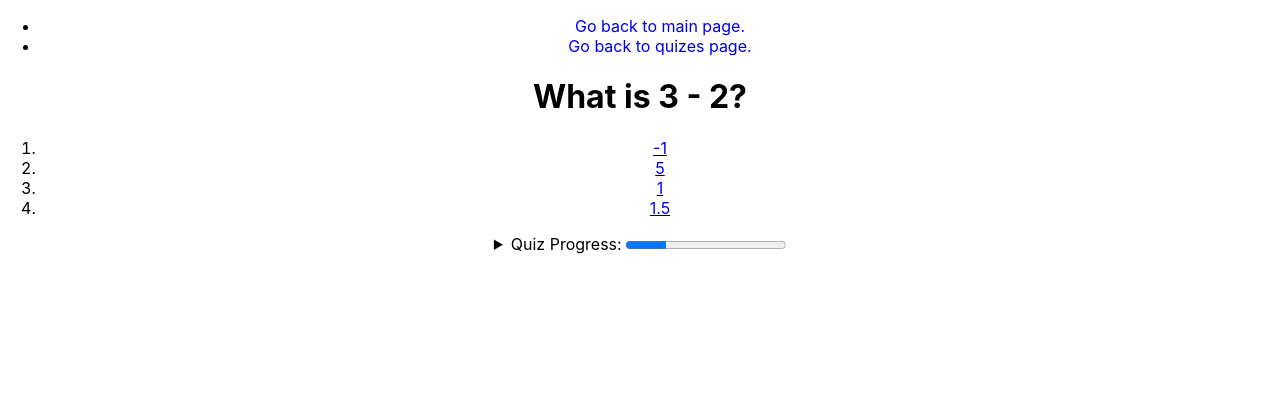
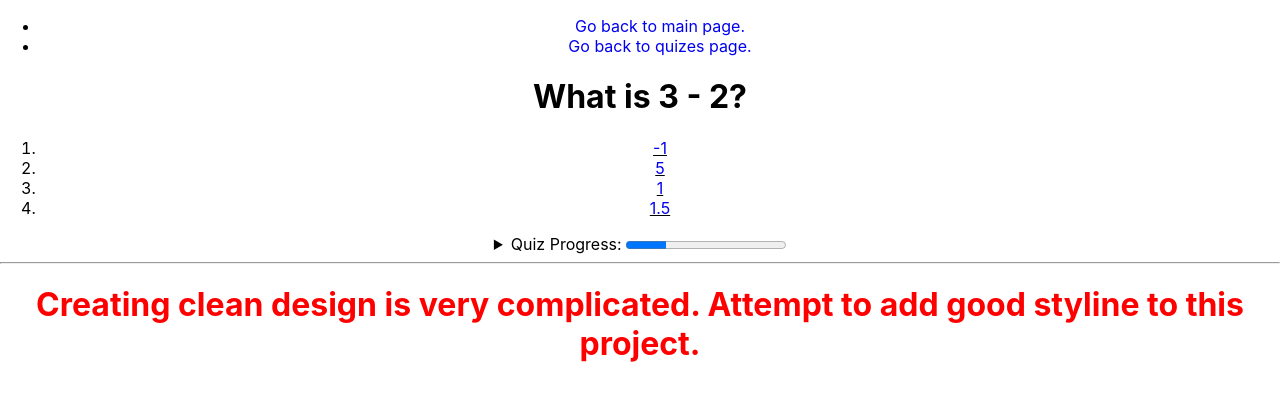
Before and after one commit to johnnyperdomo/collab, a React (Create React App) app: page / in a window 1280 px wide. Shown: the top 400 px of the page. Built offline with nearby package versions, Linux system fonts and the light colour scheme.

Commit message:
Added new header

```diff
--- a/src/App.js
+++ b/src/App.js
@@ -40,6 +40,10 @@ function App() {
             <li>1 out of 4 questions answered correctly.</li>
           </ul>
         </details>
+        <hr/>
+        <div>
+          <h1 className="red-letters">Creating clean design is very complicated. Attempt to add good styline to this project.</h1>
+        </div>
       </>
     </div>
   );
--- a/src/index.css
+++ b/src/index.css
@@ -19,4 +19,8 @@ a {
 ol {
   text-decoration: underline;
 }
+
+.red-letters {
+  color: red;
+}
 /* Plan is to install Tailwind CSS using React framework */
```
